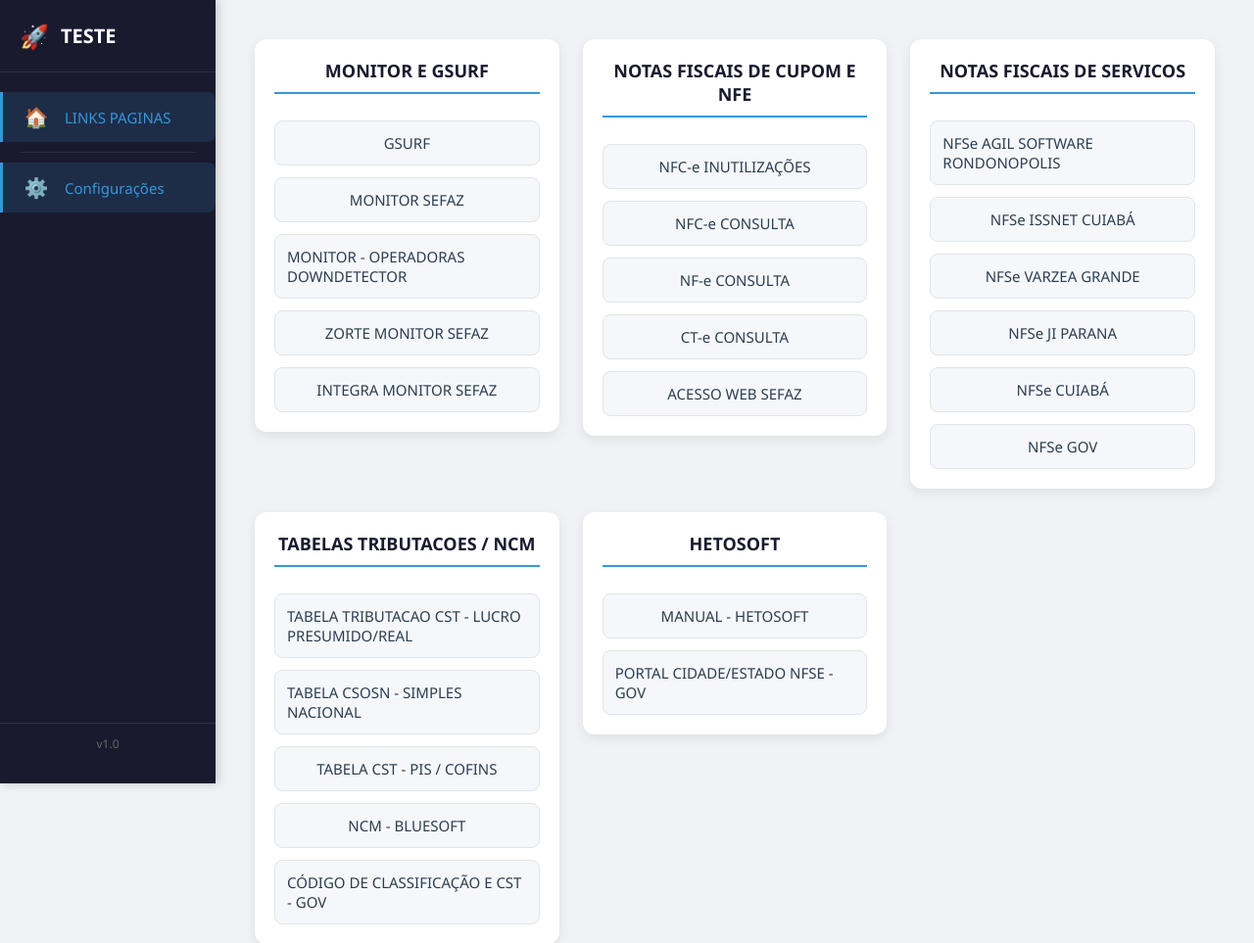
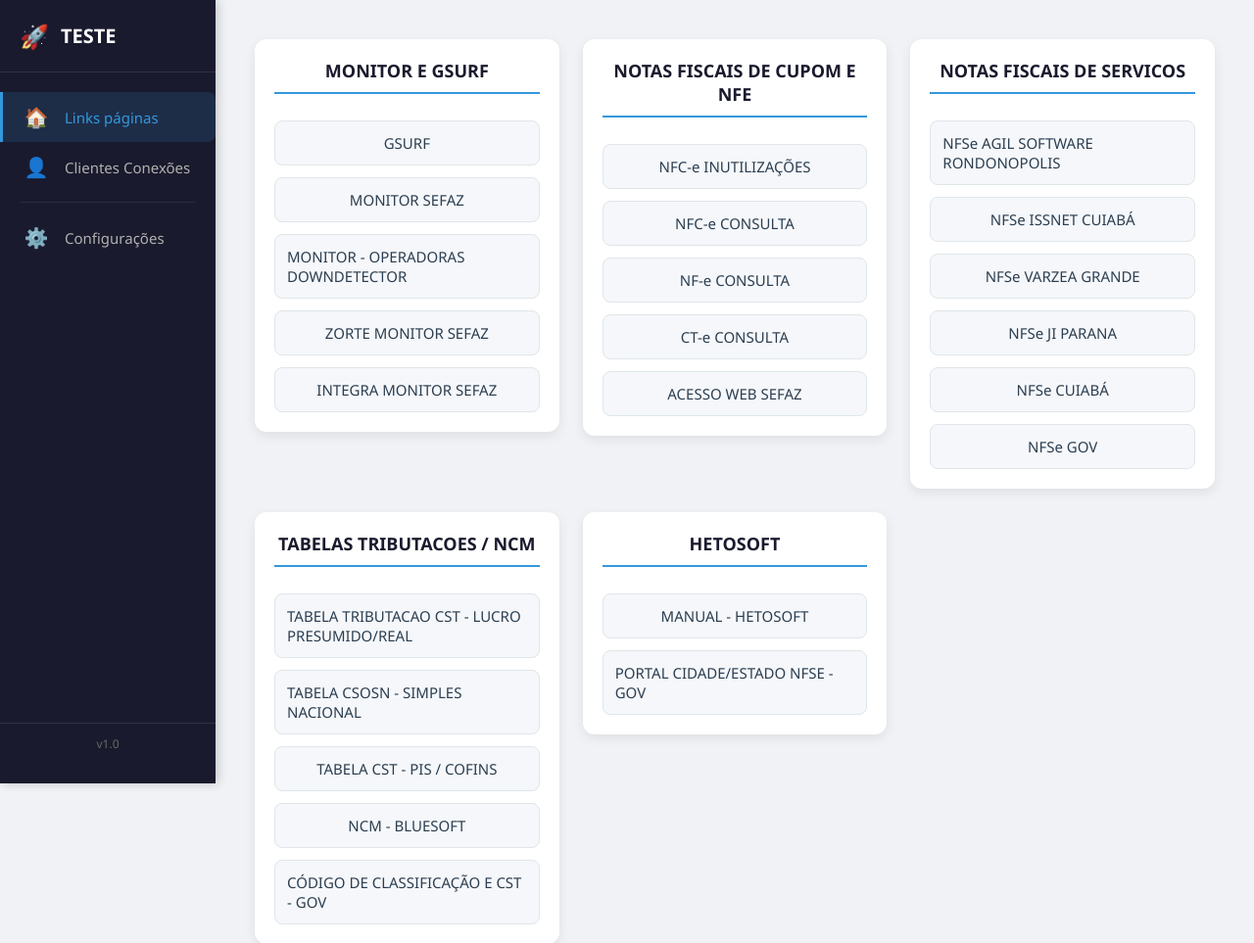
Before and after one commit to vitorhugoarcanjo/links_sites_hetosoft, a Flask app: page / in a window 1280 px wide. Shown: the top 963 px of the page at 98% size. Run offline with Flask 3, Linux system fonts and the light colour scheme.

Commit message:
Ajustado tela pra acessar pessoas

```diff
--- a/app.py
+++ b/app.py
@@ -1,7 +1,10 @@
 from flask import Flask, render_template
+from config.import_blueprints import ini_imports_blueprints
 
 app = Flask(__name__)
 
+# imports de blueprints
+ini_imports_blueprints(app)
 
 @app.route('/')
 def ini_app():
--- /dev/null
+++ b/config/import_blueprints.py
@@ -0,0 +1,4 @@
+from routes.modules.pasta_clientes import bp_clientes
+
+def ini_imports_blueprints(app):
+    app.register_blueprint(bp_clientes, url_prefix="/clientes")
--- a/routes/modules/pasta_clientes/clientes.py
+++ b/routes/modules/pasta_clientes/clientes.py
@@ -1,3 +1,4 @@
-from flask import Blueprint
+from flask import render_template
 
-bp_clientes = Blueprint('conexoes_externas', __name__)
+def ini_clientes():
+    return render_template('pasta_clientes/clientes.html')
--- a/templates/base.html
+++ b/templates/base.html
@@ -20,9 +20,16 @@
 
         <ul class="menu-links">
             <li>
-                <a href="{{ url_for('ini_app') }}" class="{% if request.path.startswith('/') %}ativo{% endif %}">
+                <a href="{{ url_for('ini_app') }}" class="{% if request.path == '/' %}ativo{% endif %}">
                     <span class="icone">🏠</span>
-                    <span class="texto">LINKS PAGINAS</span>
+                    <span class="texto">Links páginas</span>
+                </a>
+            </li>
+
+            <li>
+                <a href="{{ url_for('clientes.ini_clientes') }}" class="{% if request.path.startswith('/clientes') %}ativo{% endif %}">
+                    <span class="icone">👤</span>
+                    <span class="texto">Clientes Conexões</span>
                 </a>
             </li>
 
@@ -35,7 +42,7 @@
                  CONFIGURAÇÕES
             ========================================== -->
             <li>
-                <a href="#" class="{% if request.path.startswith('/') %}ativo{% endif %}">
+                <a href="#" class="{% if request.path.startswith('/#') %}ativo{% endif %}">
                     <span class="icone">⚙️</span>
                     <span class="texto">Configurações</span>
                 </a>
```
Also changed, not shown: routes/modules/pasta_clientes/__init__.py (+7 -0 lines), templates/pasta_clientes/clientes.html (+9 -0 lines), routes/modules/pasta_clientes/crud/pasta_insert/insert.py (added), routes/modules/pasta_clientes/tabela.py (added).
